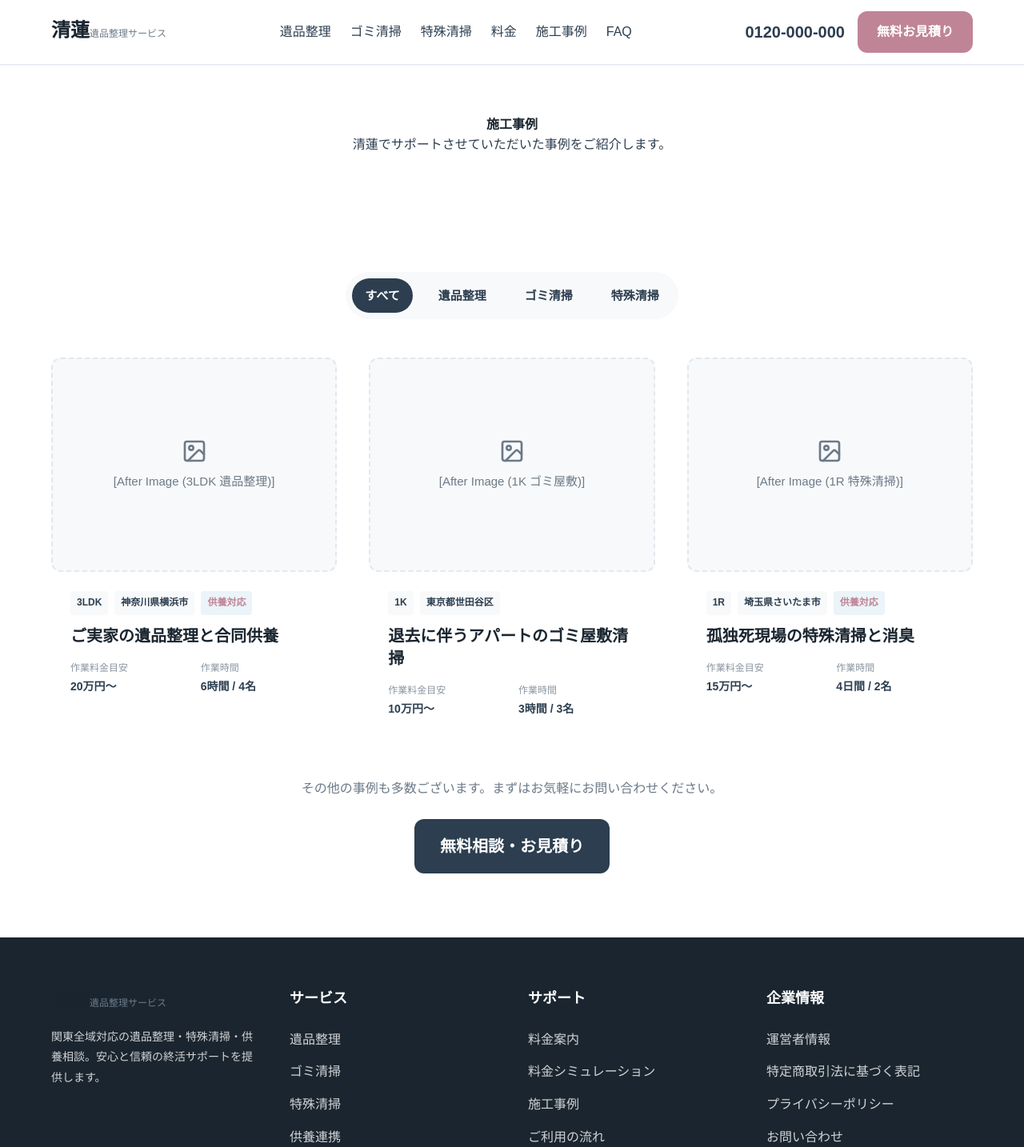
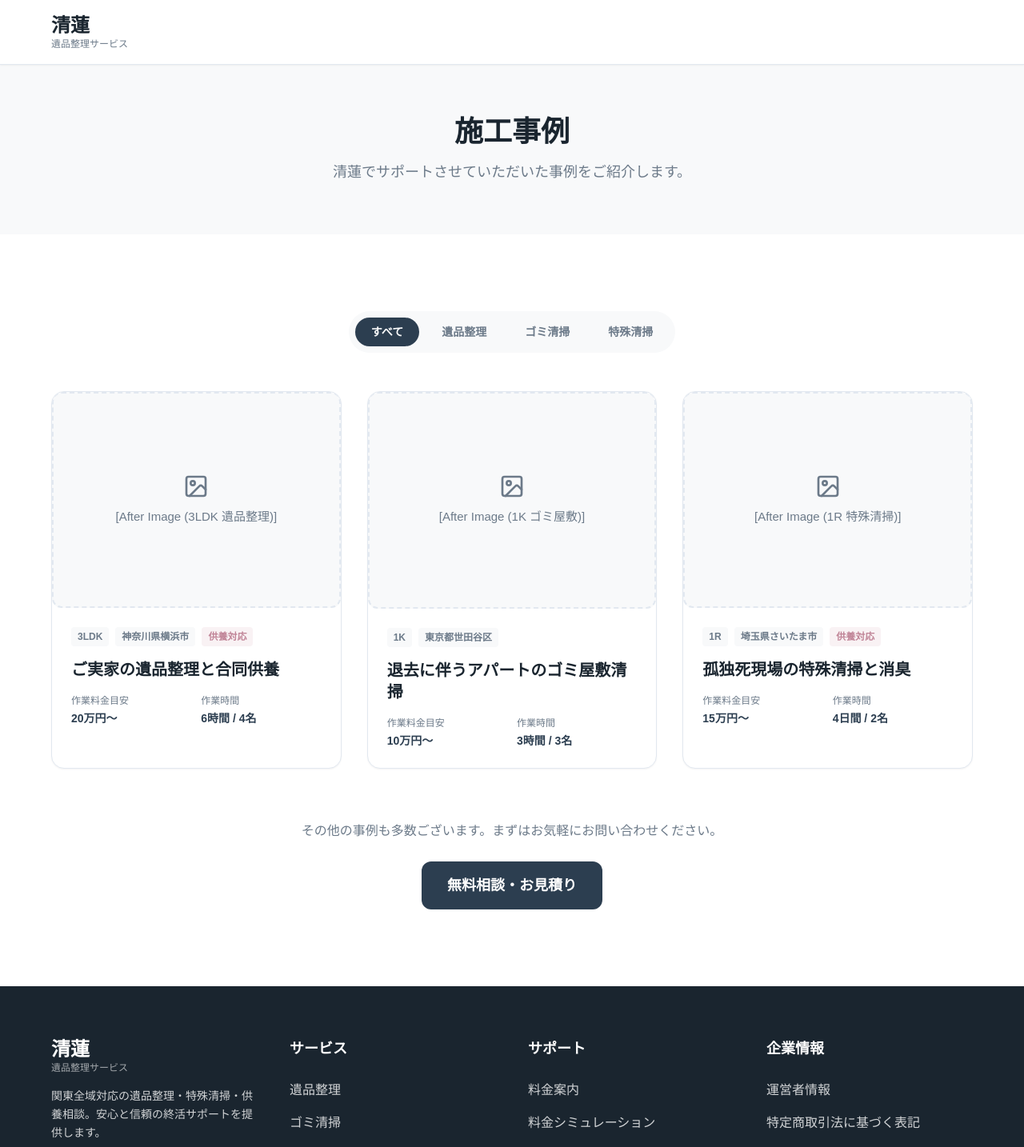
Before and after one commit to seiren-inc/ihin-seiri, a Next.js app: page /cases in a window 1280 px wide. Shown: the top 1434 px of the page at 80% size. Built offline with nearby package versions, Linux system fonts and the light colour scheme.

Commit message:
feat: Tailwind CSS design improvements (Button, Header, Footer, CTA, Cases)

```diff
--- a/src/app/cases/page.tsx
+++ b/src/app/cases/page.tsx
@@ -12,48 +12,63 @@ export default function CasesPage() {
   const publishedCases = caseStudies.filter(c => c.published);
 
   return (
-    <div className="page-cases">
-      <div className="bg-section section-py-md">
-        <div className="container text-center">
-          <h1 className="section-title">施工事例</h1>
-          <p className="section-desc">清蓮でサポートさせていただいた事例をご紹介します。</p>
+    <div className="bg-background">
+      {/* ページヘッダー */}
+      <div className="bg-bg-section py-16">
+        <div className="max-w-[1200px] mx-auto px-6 text-center">
+          <h1 className="text-4xl font-bold text-primary-dark mb-4">施工事例</h1>
+          <p className="text-text-sub text-lg">清蓮でサポートさせていただいた事例をご紹介します。</p>
         </div>
       </div>
 
-      <div className="container section-py-lg">
-        {/* Simple Filter UI (Static display for Phase 2/3) */}
-        <div className="filter-wrapper mb-xl text-center" style={{ marginBottom: '3rem' }}>
-          <div className="inline-flex gap-sm p-xs" style={{ background: 'var(--color-bg-section)', borderRadius: '100px', display: 'inline-flex', padding: '0.5rem', flexWrap: 'wrap', justifyContent: 'center' }}>
-            <span className="btn btn-sm btn-primary" style={{ borderRadius: '100px' }}>すべて</span>
-            <span className="btn btn-sm" style={{ borderRadius: '100px', background: 'transparent' }}>遺品整理</span>
-            <span className="btn btn-sm" style={{ borderRadius: '100px', background: 'transparent' }}>ゴミ清掃</span>
-            <span className="btn btn-sm" style={{ borderRadius: '100px', background: 'transparent' }}>特殊清掃</span>
+      <div className="max-w-[1200px] mx-auto px-6 py-24">
+        {/* フィルター（静的表示） */}
+        <div className="mb-12 text-center">
+          <div className="inline-flex gap-2 p-2 bg-bg-section rounded-full flex-wrap justify-center">
+            <span className="px-5 py-2 bg-primary text-white text-sm font-bold rounded-full cursor-pointer">すべて</span>
+            <span className="px-5 py-2 bg-transparent text-text-sub text-sm font-bold rounded-full cursor-pointer hover:bg-border/50 transition-colors">遺品整理</span>
+            <span className="px-5 py-2 bg-transparent text-text-sub text-sm font-bold rounded-full cursor-pointer hover:bg-border/50 transition-colors">ゴミ清掃</span>
+            <span className="px-5 py-2 bg-transparent text-text-sub text-sm font-bold rounded-full cursor-pointer hover:bg-border/50 transition-colors">特殊清掃</span>
           </div>
         </div>
 
-        <div className="case-grid grid grid-cols-1 md:grid-cols-2 lg:grid-cols-3 gap-lg">
+        {/* 事例グリッド */}
+        <div className="grid grid-cols-1 md:grid-cols-2 lg:grid-cols-3 gap-8">
           {publishedCases.map(caseStudy => (
-            <Link key={caseStudy.id} href={`/cases/${caseStudy.slug}`} className="case-card">
+            <Link
+              key={caseStudy.id}
+              href={`/cases/${caseStudy.slug}`}
+              className="group bg-white border border-border rounded-2xl overflow-hidden shadow-sm hover:shadow-lg hover:-translate-y-1 transition-all duration-200"
+            >
               <ImagePlaceholder text={caseStudy.afterImagePlaceholder} aspectRatio="4:3" />
-              <div className="case-card-content" style={{ padding: '1.5rem' }}>
-                <div className="flex gap-xs mb-sm" style={{ marginBottom: '0.75rem', display: 'flex', gap: '0.5rem' }}>
-                  <span className="case-tag" style={{ background: 'var(--color-bg-section)', fontSize: '0.75rem', padding: '0.25rem 0.5rem', borderRadius: '4px', fontWeight: 700 }}>{caseStudy.roomType}</span>
-                  <span className="case-tag" style={{ background: 'var(--color-bg-section)', fontSize: '0.75rem', padding: '0.25rem 0.5rem', borderRadius: '4px', fontWeight: 700 }}>{caseStudy.prefecture}{caseStudy.area}</span>
+              <div className="p-6">
+                {/* タグ */}
+                <div className="flex flex-wrap gap-2 mb-4">
+                  <span className="bg-bg-section text-text-sub text-xs font-bold px-2 py-1 rounded">
+                    {caseStudy.roomType}
+                  </span>
+                  <span className="bg-bg-section text-text-sub text-xs font-bold px-2 py-1 rounded">
+                    {caseStudy.prefecture}{caseStudy.area}
+                  </span>
                   {caseStudy.hasMemorialSupport && (
-                    <span className="case-tag" style={{ background: 'rgba(58, 143, 183, 0.1)', color: 'var(--color-accent)', fontSize: '0.75rem', padding: '0.25rem 0.5rem', borderRadius: '4px', fontWeight: 700 }}>供養対応</span>
+                    <span className="bg-accent/10 text-accent text-xs font-bold px-2 py-1 rounded">
+                      供養対応
+                    </span>
                   )}
                 </div>
-                <h2 className="case-title text-primary-dark hover-text-primary" style={{ fontSize: '1.25rem', marginBottom: '1rem', fontWeight: 700, lineHeight: 1.4 }}>
+
+                <h2 className="text-xl font-bold text-primary-dark group-hover:text-primary transition-colors duration-200 mb-4 leading-snug">
                   {caseStudy.title}
                 </h2>
-                <div className="grid grid-cols-2 gap-sm text-sub" style={{ fontSize: '0.875rem' }}>
+
+                <div className="grid grid-cols-2 gap-3 text-sm">
                   <div>
-                    <span style={{ display: 'block', fontSize: '0.75rem', opacity: 0.8 }}>作業料金目安</span>
-                    <strong style={{ color: 'var(--color-text)' }}>{caseStudy.priceBand}</strong>
+                    <span className="block text-xs text-text-sub mb-1">作業料金目安</span>
+                    <strong className="text-text font-bold">{caseStudy.priceBand}</strong>
                   </div>
                   <div>
-                    <span style={{ display: 'block', fontSize: '0.75rem', opacity: 0.8 }}>作業時間</span>
-                    <strong style={{ color: 'var(--color-text)' }}>{caseStudy.workTime} / {caseStudy.workerCount}名</strong>
+                    <span className="block text-xs text-text-sub mb-1">作業時間</span>
+                    <strong className="text-text font-bold">{caseStudy.workTime} / {caseStudy.workerCount}名</strong>
                   </div>
                 </div>
               </div>
@@ -61,8 +76,8 @@ export default function CasesPage() {
           ))}
         </div>
 
-        <div className="text-center mt-xl" style={{ marginTop: '3rem' }}>
-          <p className="text-sub mb-md">その他の事例も多数ございます。まずはお気軽にお問い合わせください。</p>
+        <div className="text-center mt-16">
+          <p className="text-text-sub mb-6">その他の事例も多数ございます。まずはお気軽にお問い合わせください。</p>
           <Button href="/contact" size="lg">無料相談・お見積り</Button>
         </div>
       </div>
--- a/src/app/globals.css
+++ b/src/app/globals.css
@@ -164,3 +164,31 @@ button {
   white-space: nowrap;
   border: 0;
 }
+
+/* =========================================
+   Tailwind @layer utilities
+========================================= */
+@layer utilities {
+  .section-py-sm  { @apply py-10; }
+  .section-py-md  { @apply py-16; }
+  .section-py-lg  { @apply py-24; }
+  .section-py-xl  { @apply py-32; }
+  .container {
+    @apply max-w-[1200px] mx-auto px-6;
+  }
+}
+
+@layer components {
+  .section-title {
+    @apply text-3xl font-bold text-primary-dark leading-snug;
+  }
+  .section-desc {
+    @apply text-text-sub text-lg mt-2;
+  }
+  .card {
+    @apply bg-white border border-border rounded-2xl overflow-hidden shadow-sm;
+  }
+  .legal-list {
+    @apply flex flex-col gap-2 text-sm text-text-sub list-disc list-inside;
+  }
+}
--- a/src/components/common/Button.tsx
+++ b/src/components/common/Button.tsx
@@ -9,6 +9,19 @@ interface ButtonProps extends React.ButtonHTMLAttributes<HTMLButtonElement> {
   children: React.ReactNode;
 }
 
+const variantClasses = {
+  primary: 'bg-primary text-white hover:bg-primary-dark',
+  accent:  'bg-accent text-white hover:bg-[#a56f82]',
+  secondary: 'bg-bg-section text-text border border-border hover:bg-border',
+  outline: 'border-2 border-primary text-primary hover:bg-primary hover:text-white bg-transparent',
+};
+
+const sizeClasses = {
+  sm: 'px-4 py-2 text-sm',
+  md: 'px-6 py-3 text-base',
+  lg: 'px-8 py-4 text-lg',
+};
+
 export function Button({
   variant = 'primary',
   size = 'md',
@@ -18,7 +31,13 @@ export function Button({
   className = '',
   ...props
 }: ButtonProps) {
-  const baseClass = `btn btn-${variant} btn-${size} ${fullWidth ? 'btn-full' : ''} ${className}`;
+  const baseClass = [
+    'inline-flex items-center justify-center gap-2 font-bold rounded-xl transition-colors duration-200',
+    variantClasses[variant],
+    sizeClasses[size],
+    fullWidth ? 'w-full' : '',
+    className,
+  ].filter(Boolean).join(' ');
 
   if (href) {
     return (
--- a/src/components/layout/MobileStickyCTA.tsx
+++ b/src/components/layout/MobileStickyCTA.tsx
@@ -3,16 +3,25 @@ import { Phone, Mail, MessageSquare } from 'lucide-react';
 
 export function MobileStickyCTA() {
   return (
-    <div className="mobile-sticky-cta flex md:hidden">
-      <a href="tel:0120-000-000" className="cta-item tel">
+    <div className="fixed bottom-0 left-0 w-full z-50 flex md:hidden shadow-[0_-4px_12px_rgba(0,0,0,0.1)]">
+      <a
+        href="tel:0120-000-000"
+        className="flex-1 flex flex-col items-center justify-center gap-1 py-3 text-xs font-bold text-white bg-primary-dark hover:bg-primary transition-colors duration-200"
+      >
         <Phone size={20} />
         <span>電話相談</span>
       </a>
-      <Link href="/contact" className="cta-item mail">
+      <Link
+        href="/contact"
+        className="flex-1 flex flex-col items-center justify-center gap-1 py-3 text-xs font-bold text-white bg-accent hover:bg-[#a56f82] transition-colors duration-200"
+      >
         <Mail size={20} />
         <span>Web見積り</span>
       </Link>
-      <a href="#" className="cta-item line">
+      <a
+        href="#"
+        className="flex-1 flex flex-col items-center justify-center gap-1 py-3 text-xs font-bold text-white bg-[#06C755] hover:bg-[#04a244] transition-colors duration-200"
+      >
         <MessageSquare size={20} />
         <span>LINE相談</span>
       </a>
--- a/src/components/layout/SiteFooter.tsx
+++ b/src/components/layout/SiteFooter.tsx
@@ -2,52 +2,80 @@ import Link from 'next/link';
 
 export function SiteFooter() {
   return (
-    <footer className="site-footer bg-section section-py-md">
-      <div className="container">
-        <div className="footer-grid grid grid-cols-1 md:grid-cols-2 lg:grid-cols-4 gap-lg">
-          <div className="footer-info">
-            <div className="footer-logo">
-              <span className="logo-text">清蓮</span>
-              <span className="logo-subtext">遺品整理サービス</span>
+    <footer className="bg-primary-dark text-white">
+      <div className="max-w-[1200px] mx-auto px-6 py-16">
+        <div className="grid grid-cols-1 md:grid-cols-2 lg:grid-cols-4 gap-10">
+          {/* ブランド情報 */}
+          <div>
+            <div className="flex flex-col mb-4">
+              <span className="text-2xl font-bold text-white leading-tight">清蓮</span>
+              <span className="text-xs text-white/60">遺品整理サービス</span>
             </div>
-            <p className="footer-desc text-sub">
+            <p className="text-sm text-white/80 leading-relaxed">
               関東全域対応の遺品整理・特殊清掃・供養相談。安心と信頼の終活サポートを提供します。
             </p>
           </div>
 
-          <div className="footer-links">
-            <h4 className="footer-title">サービス</h4>
-            <ul className="footer-list">
-              <li><Link href="/services/estate-clearing">遺品整理</Link></li>
-              <li><Link href="/services/garbage-cleaning">ゴミ清掃</Link></li>
-              <li><Link href="/services/special-cleaning">特殊清掃</Link></li>
-              <li><Link href="/memorial-support">供養連携</Link></li>
+          {/* サービスリンク */}
+          <div>
+            <h4 className="text-white font-bold text-lg mb-6">サービス</h4>
+            <ul className="flex flex-col gap-3">
+              {[
+                { href: '/services/estate-clearing', label: '遺品整理' },
+                { href: '/services/garbage-cleaning', label: 'ゴミ清掃' },
+                { href: '/services/special-cleaning', label: '特殊清掃' },
+                { href: '/memorial-support', label: '供養連携' },
+              ].map((link) => (
+                <li key={link.href}>
+                  <Link href={link.href} className="text-white/80 hover:text-white transition-colors duration-200">
+                    {link.label}
+                  </Link>
+                </li>
+              ))}
             </ul>
           </div>
 
-          <div className="footer-links">
-            <h4 className="footer-title">サポート</h4>
-            <ul className="footer-list">
-              <li><Link href="/pricing">料金案内</Link></li>
-              <li><Link href="/simulation">料金シミュレーション</Link></li>
-              <li><Link href="/cases">施工事例</Link></li>
-              <li><Link href="/flow">ご利用の流れ</Link></li>
-              <li><Link href="/faq">よくある質問</Link></li>
+          {/* サポートリンク */}
+          <div>
+            <h4 className="text-white font-bold text-lg mb-6">サポート</h4>
+            <ul className="flex flex-col gap-3">
+              {[
+                { href: '/pricing', label: '料金案内' },
+                { href: '/simulation', label: '料金シミュレーション' },
+                { href: '/cases', label: '施工事例' },
+                { href: '/flow', label: 'ご利用の流れ' },
+                { href: '/faq', label: 'よくある質問' },
+              ].map((link) => (
+                <li key={link.href}>
+                  <Link href={link.href} className="text-white/80 hover:text-white transition-colors duration-200">
+                    {link.label}
+                  </Link>
+                </li>
+              ))}
             </ul>
           </div>
 
-          <div className="footer-links">
-            <h4 className="footer-title">企業情報</h4>
-            <ul className="footer-list">
-              <li><Link href="/operator">運営者情報</Link></li>
-              <li><Link href="/legal">特定商取引法に基づく表記</Link></li>
-              <li><Link href="/privacy">プライバシーポリシー</Link></li>
-              <li><Link href="/contact">お問い合わせ</Link></li>
+          {/* 企業情報リンク */}
+          <div>
+            <h4 className="text-white font-bold text-lg mb-6">企業情報</h4>
+            <ul className="flex flex-col gap-3">
+              {[
+                { href: '/operator', label: '運営者情報' },
+                { href: '/legal', label: '特定商取引法に基づく表記' },
+                { href: '/privacy', label: 'プライバシーポリシー' },
+                { href: '/contact', label: 'お問い合わせ' },
+              ].map((link) => (
+                <li key={link.href}>
+                  <Link href={link.href} className="text-white/80 hover:text-white transition-colors duration-200">
+                    {link.label}
+                  </Link>
+                </li>
+              ))}
             </ul>
           </div>
         </div>
 
-        <div className="footer-copyright">
+        <div className="mt-16 pt-6 border-t border-white/10 text-center text-sm text-white/60">
           <p>&copy; {new Date().getFullYear()} 清蓮 遺品整理サービス All Rights Reserved.</p>
         </div>
       </div>
--- a/src/components/layout/SiteHeader.tsx
+++ b/src/components/layout/SiteHeader.tsx
@@ -1,32 +1,134 @@
+'use client';
+
 import Link from 'next/link';
+import { useState, useEffect } from 'react';
+import { Menu, X } from 'lucide-react';
+
+const navLinks = [
+  { href: '/services/estate-clearing', label: '遺品整理' },
+  { href: '/services/garbage-cleaning', label: 'ゴミ清掃' },
+  { href: '/services/special-cleaning', label: '特殊清掃' },
+  { href: '/pricing', label: '料金' },
+  { href: '/cases', label: '施工事例' },
+  { href: '/faq', label: 'FAQ' },
+];
 
 export function SiteHeader() {
+  const [menuOpen, setMenuOpen] = useState(false);
+  const [scrolled, setScrolled] = useState(false);
+
+  useEffect(() => {
+    const handleScroll = () => setScrolled(window.scrollY > 20);
+    window.addEventListener('scroll', handleScroll, { passive: true });
+    return () => window.removeEventListener('scroll', handleScroll);
+  }, []);
+
+  // メニュー開閉時に body スクロールを制御
+  useEffect(() => {
+    document.body.style.overflow = menuOpen ? 'hidden' : '';
+    return () => { document.body.style.overflow = ''; };
+  }, [menuOpen]);
+
   return (
-    <header className="site-header">
-      <div className="container header-inner flex justify-between items-center">
-        <div className="logo">
-          <Link href="/">
-            <span className="logo-text">清蓮</span>
-            <span className="logo-subtext">遺品整理サービス</span>
-          </Link>
+    <>
+      <header
+        className={[
+          'sticky top-0 z-50 w-full bg-white/95 backdrop-blur-sm border-b border-border transition-shadow duration-200',
+          scrolled ? 'shadow-md' : 'shadow-sm',
+        ].join(' ')}
+      >
+        <div className="max-w-[1200px] mx-auto px-6 h-20 flex justify-between items-center">
+          {/* ロゴ */}
+          <div className="flex flex-col">
+            <Link href="/" className="flex flex-col">
+              <span className="text-2xl font-bold text-primary-dark leading-tight">清蓮</span>
+              <span className="text-xs text-text-sub">遺品整理サービス</span>
+            </Link>
+          </div>
+
+          {/* デスクトップナビゲーション */}
+          <nav className="hidden md:flex items-center gap-8">
+            {navLinks.map((link) => (
+              <Link
+                key={link.href}
+                href={link.href}
+                className="text-text font-medium hover:text-primary transition-colors duration-200 relative after:absolute after:bottom-0 after:left-0 after:w-0 after:h-0.5 after:bg-accent after:transition-all after:duration-200 hover:after:w-full"
+              >
+                {link.label}
+              </Link>
+            ))}
+          </nav>
+
+          {/* デスクトップ CTA */}
+          <div className="hidden md:flex items-center gap-4">
+            <a
+              href="tel:0120-000-000"
+              className="text-xl font-bold text-primary hover:text-primary-dark transition-colors duration-200"
+            >
+              0120-000-000
+            </a>
+            <Link
+              href="/contact"
+              className="bg-accent hover:bg-[#a56f82] text-white font-bold px-6 py-3 rounded-xl transition-colors duration-200"
+            >
+              無料お見積り
+            </Link>
+          </div>
+
+          {/* モバイル ハンバーガーボタン */}
+          <button
+            onClick={() => setMenuOpen(!menuOpen)}
+            className="md:hidden p-2 text-primary"
+            aria-label={menuOpen ? 'メニューを閉じる' : 'メニューを開く'}
+          >
+            {menuOpen ? <X size={28} /> : <Menu size={28} />}
+          </button>
         </div>
+      </header>
 
-        <nav className="desktop-nav hidden md-flex">
-          <ul className="flex gap-md">
-            <li><Link href="/services/estate-clearing">遺品整理</Link></li>
-            <li><Link href="/services/garbage-cleaning">ゴミ清掃</Link></li>
-            <li><Link href="/services/special-cleaning">特殊清掃</Link></li>
-            <li><Link href="/pricing">料金</Link></li>
-            <li><Link href="/cases">施工事例</Link></li>
-            <li><Link href="/faq">FAQ</Link></li>
-          </ul>
-        </nav>
+      {/* モバイルメニュー オーバーレイ */}
+      {menuOpen && (
+        <div className="fixed inset-0 z-40 bg-white flex flex-col md:hidden">
+          <div className="h-20 border-b border-border flex items-center justify-between px-6">
+            <Link href="/" className="flex flex-col" onClick={() => setMenuOpen(false)}>
+              <span className="text-2xl font-bold text-primary-dark leading-tight">清蓮</span>
+              <span className="text-xs text-text-sub">遺品整理サービス</span>
+            </Link>
+            <button onClick={() => setMenuOpen(false)} className="p-2 text-primary" aria-label="閉じる">
+              <X size={28} />
+            </button>
+          </div>
 
-        <div className="header-cta hidden md-flex gap-sm">
-          <a href="tel:0120-000-000" className="tel-cta">0120-000-000</a>
-          <Link href="/contact" className="contact-cta">無料お見積り</Link>
+          <nav className="flex flex-col flex-1 overflow-y-auto px-6 py-8 gap-2">
+            {navLinks.map((link) => (
+              <Link
+                key={link.href}
+                href={link.href}
+                onClick={() => setMenuOpen(false)}
+                className="text-lg font-bold text-text hover:text-primary py-4 border-b border-border transition-colors duration-200"
+              >
+                {link.label}
+              </Link>
+            ))}
+          </nav>
+
+          <div className="p-6 border-t border-border flex flex-col gap-3">
+            <a
+              href="tel:0120-000-000"
+              className="flex items-center justify-center gap-2 py-4 bg-primary text-white font-bold rounded-xl text-xl"
+            >
+              0120-000-000
+            </a>
+            <Link
+              href="/contact"
+              onClick={() => setMenuOpen(false)}
+              className="flex items-center justify-center py-4 bg-accent text-white font-bold rounded-xl"
+            >
+              無料お見積り（Web）
+            </Link>
+          </div>
         </div>
-      </div>
-    </header>
+      )}
+    </>
   );
 }
```
